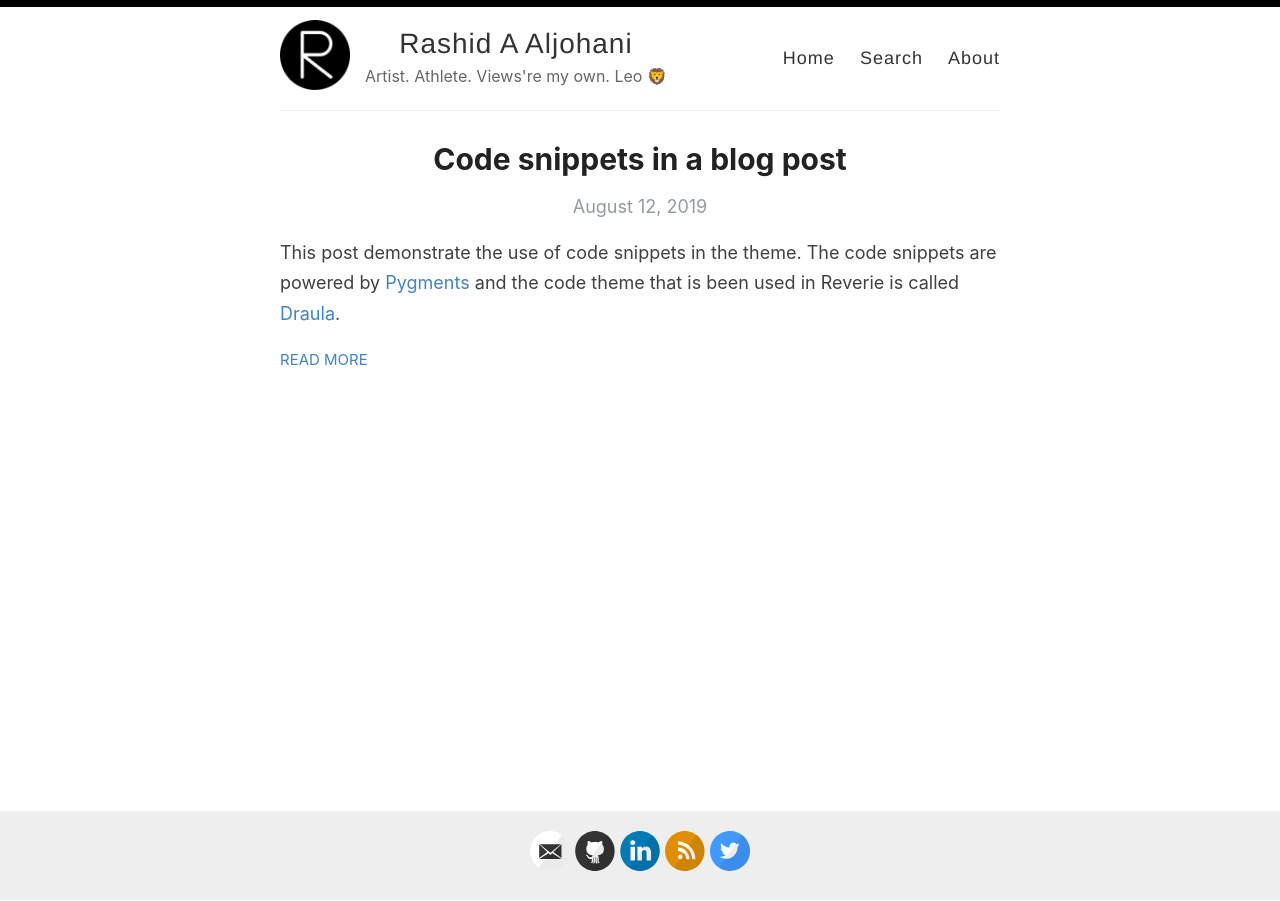
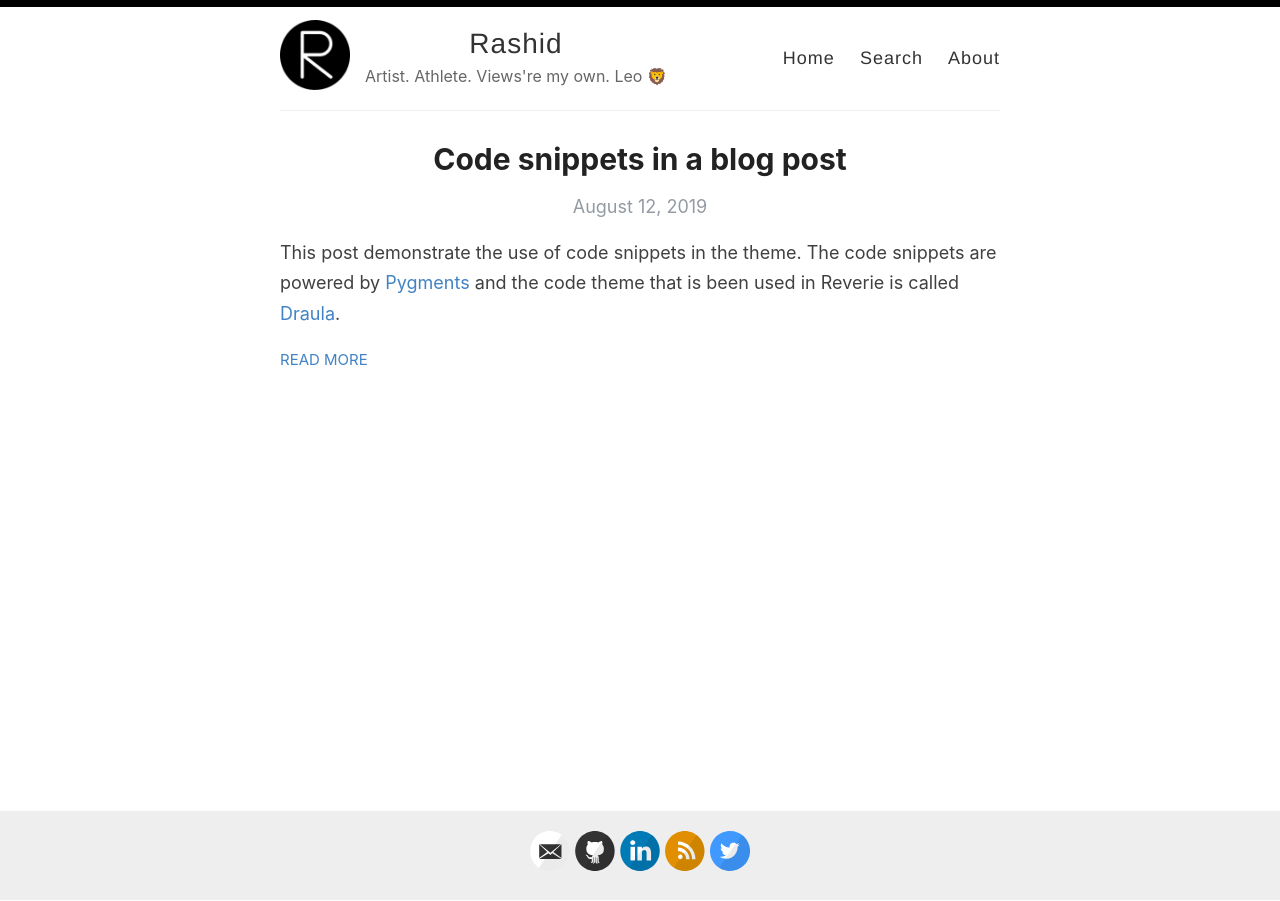
Before and after one commit to RashidAljohani/localhost, a Jekyll site: the page built from index.html, in a window 1280 px wide. Built offline with Jekyll 4.4.1, drawn with Linux system fonts in a browser that asks for light colours; the list of posts is cut into pages by our own code.

```diff
--- a/_config.yml
+++ b/_config.yml
@@ -3,7 +3,7 @@
 #
 
 # Name of your site (displayed in the header)
-name: Rashid A Aljohani
+name: Rashid
 
 # Name of the author
 author: Amit Merchant
```
